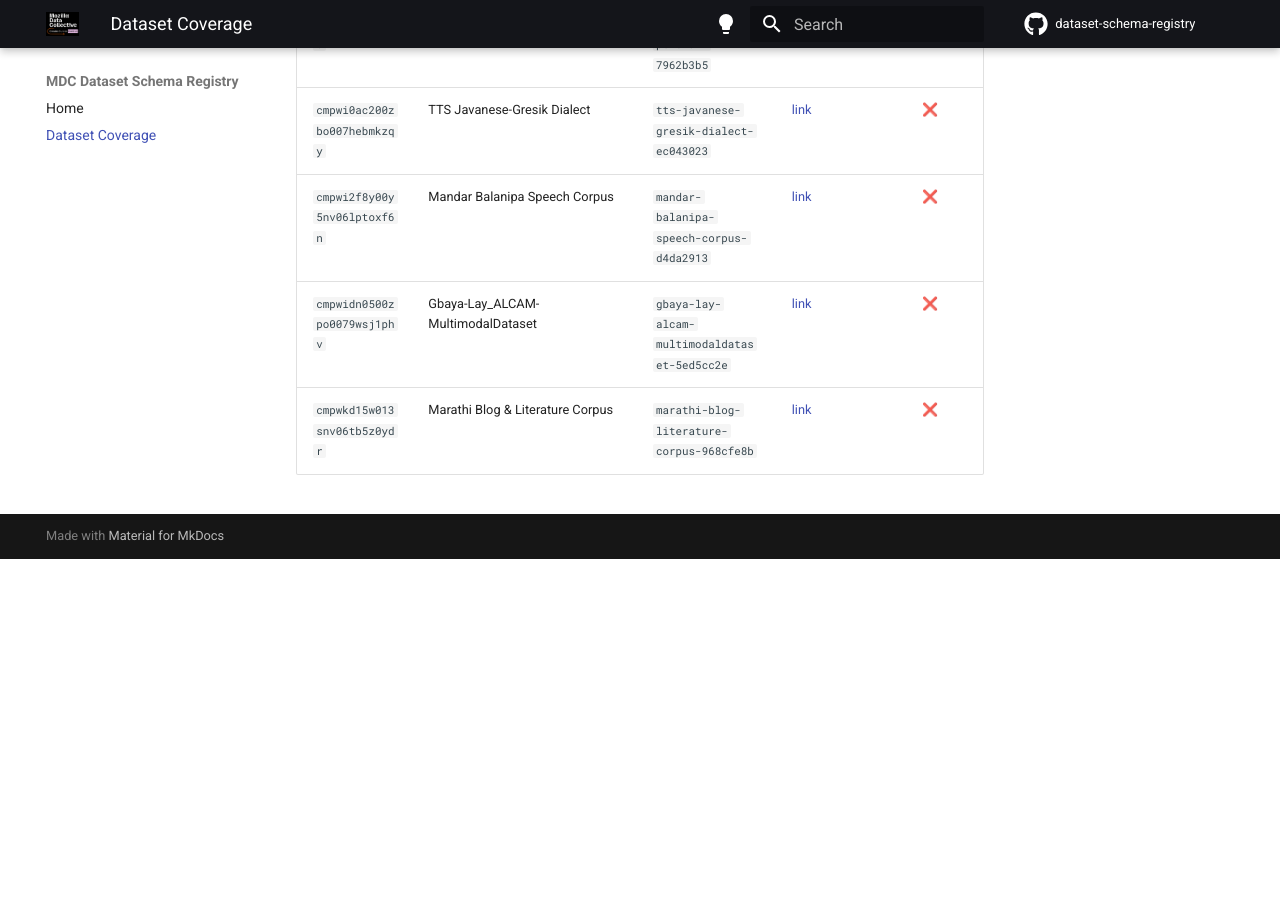
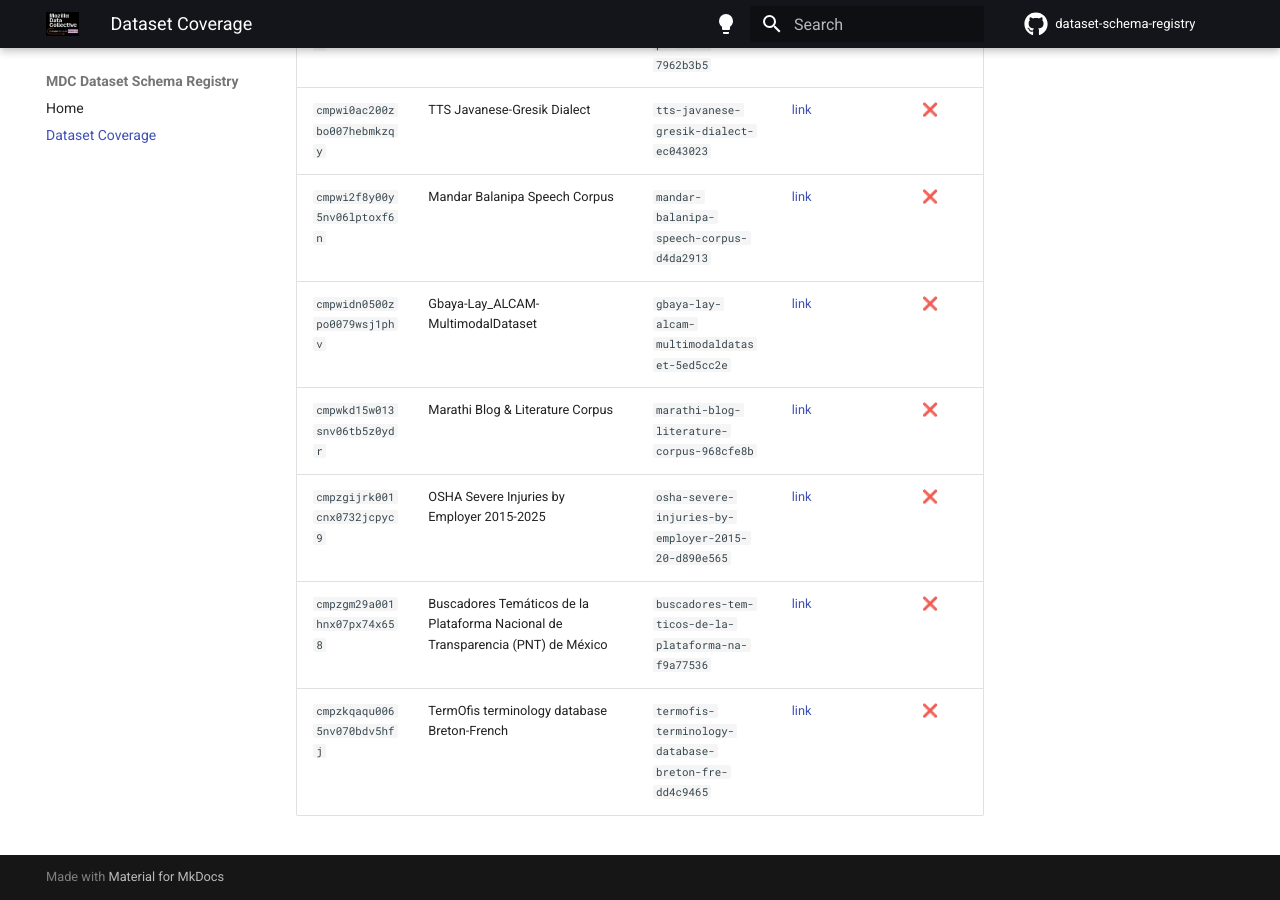
Before and after one commit to Mozilla-Data-Collective/dataset-schema-registry, an MkDocs documentation site: the page built from docs/dataset-coverage.md, in a window 1280 px wide and 900 px high, scrolled down 80123 px. Built offline with MkDocs 1.6.1 and Material for MkDocs 9.7.7, drawn with Linux system fonts in a browser that asks for light colours; comment, search, counter and statistics services are not loaded; before the commit the page ends 80682 px from its top, so only the background shows below that; part of the change alters nothing that is shown; some of the changed text lies outside the part shown.

Commit message:
chore: update dataset coverage [skip ci]

```diff
--- a/docs/dataset-coverage.md
+++ b/docs/dataset-coverage.md
@@ -8,10 +8,10 @@ schema in this registry and which ones are still missing.
     `registry/<dataset_id>/schema.yaml` file.  See the
     [Home](index.md) for details.
 
-**Last updated:** 2026-06-04
-**Total datasets in sitemap:** 778
+**Last updated:** 2026-06-05
+**Total datasets in sitemap:** 781
 **Schemas registered:** 398 ✅
-**Schemas missing:** 380 ❌
+**Schemas missing:** 383 ❌
 
 | ID | Name | Slug | Dataset page | Schema registered |
 |----|------|------|-------------|:-----------------:|
@@ -793,3 +793,6 @@ schema in this registry and which ones are still missing.
 | `cmpwi2f8y00y5nv06lptoxf6n` | Mandar Balanipa Speech Corpus | `mandar-balanipa-speech-corpus-d4da2913` | [link](https://mozilladatacollective.com/datasets/cmpwi2f8y00y5nv06lptoxf6n) | ❌ |
 | `cmpwidn0500zpo0079wsj1phv` | Gbaya-Lay_ALCAM-MultimodalDataset | `gbaya-lay-alcam-multimodaldataset-5ed5cc2e` | [link](https://mozilladatacollective.com/datasets/cmpwidn0500zpo0079wsj1phv) | ❌ |
 | `cmpwkd15w013snv06tb5z0ydr` | Marathi Blog & Literature Corpus | `marathi-blog-literature-corpus-968cfe8b` | [link](https://mozilladatacollective.com/datasets/cmpwkd15w013snv06tb5z0ydr) | ❌ |
+| `cmpzgijrk001cnx0732jcpyc9` | OSHA Severe Injuries by Employer 2015-2025  | `osha-severe-injuries-by-employer-2015-20-d890e565` | [link](https://mozilladatacollective.com/datasets/cmpzgijrk001cnx0732jcpyc9) | ❌ |
+| `cmpzgm29a001hnx07px74x658` | Buscadores Temáticos de la Plataforma Nacional de Transparencia (PNT) de México  | `buscadores-tem-ticos-de-la-plataforma-na-f9a77536` | [link](https://mozilladatacollective.com/datasets/cmpzgm29a001hnx07px74x658) | ❌ |
+| `cmpzkqaqu0065nv070bdv5hfj` | TermOfis terminology database Breton-French | `termofis-terminology-database-breton-fre-dd4c9465` | [link](https://mozilladatacollective.com/datasets/cmpzkqaqu0065nv070bdv5hfj) | ❌ |
```
